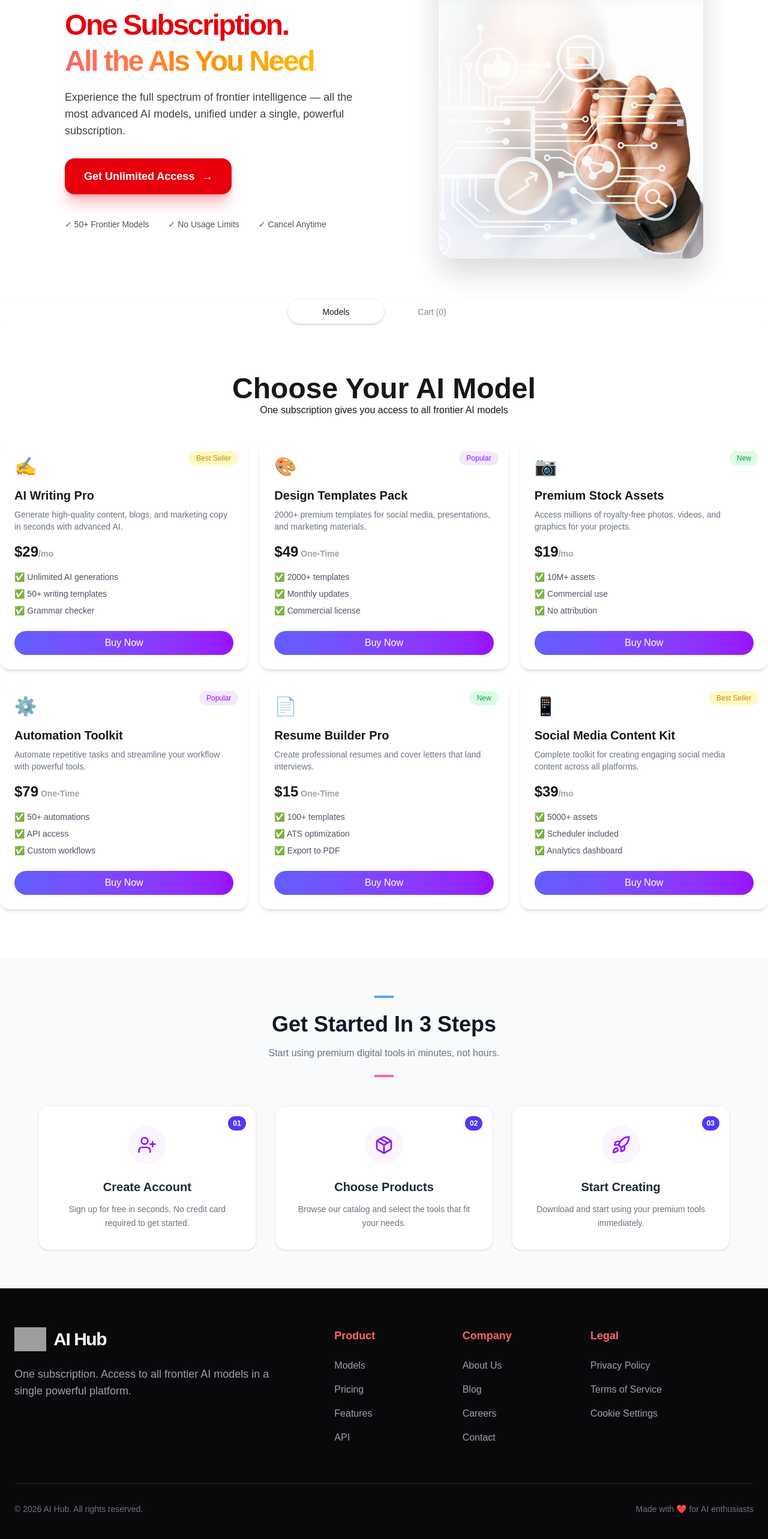
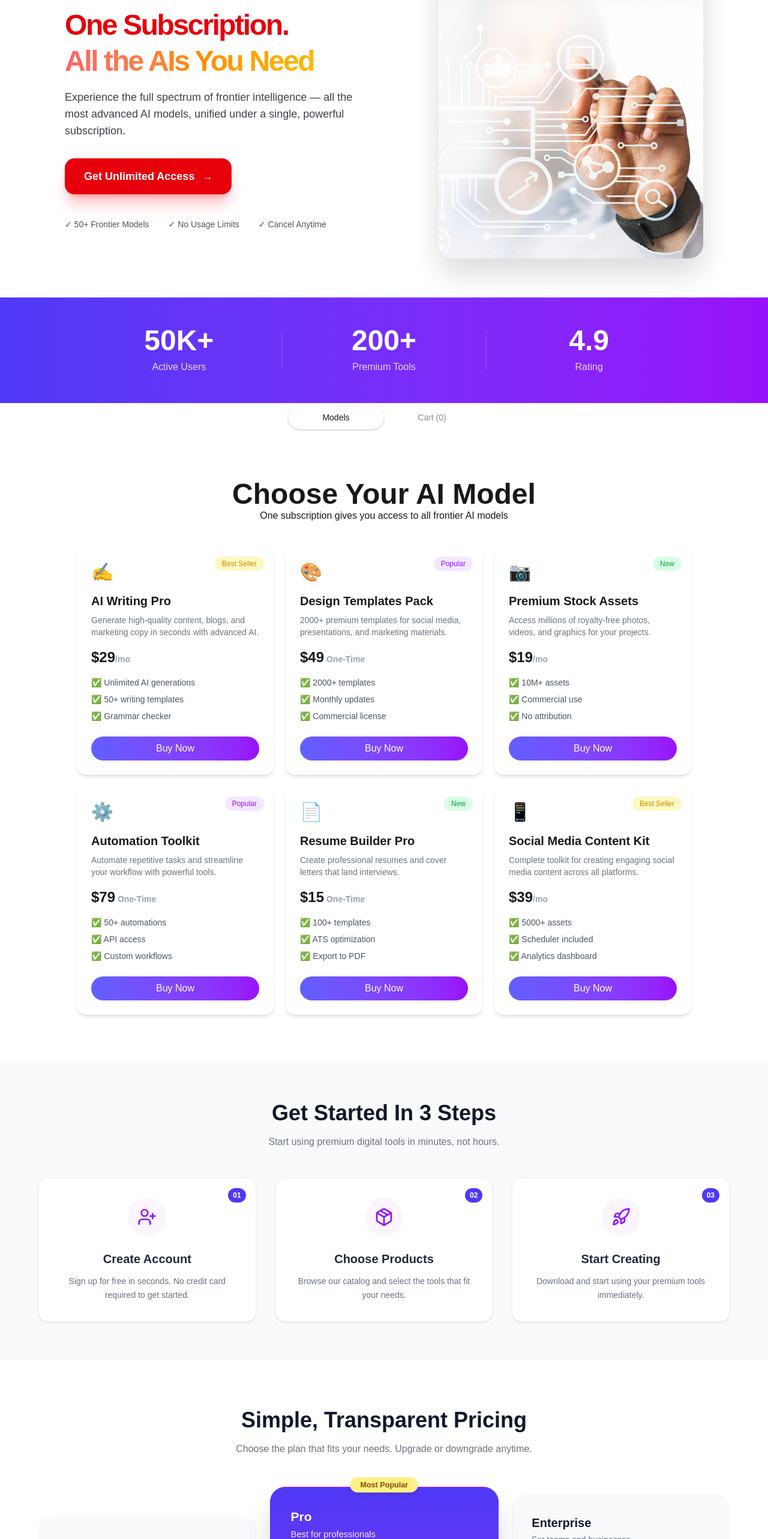
Before and after one commit to rmgolamrabbani/Assignment-06, a React (Vite) app: page / in a window 1280 px wide. Shown: the part 226-2792 px from the top of the page at 60% size. Built offline with nearby package versions, Linux system fonts and the light colour scheme; grey boxes are pictures that could not be loaded.

Commit message:
added rating section

```diff
--- a/package.json
+++ b/package.json
@@ -11,6 +11,7 @@
   },
   "dependencies": {
     "@tailwindcss/vite": "^4.2.2",
+    "lucide-react": "^1.7.0",
     "react": "^19.1.1",
     "react-dom": "^19.1.1",
     "react-toastify": "^11.0.5",
--- a/src/App.jsx
+++ b/src/App.jsx
@@ -4,7 +4,10 @@ import Cart from "./component/Cart";
 import Footer from "./component/Footer";
 import Models from "./component/Models";
 import NavBar from "./component/NavBar";
-import Steps from "./component/GetStarted";
+import GetStarted from "./component/GetStarted";
+import Transparent from "./component/Transparent";
+import Rating from "./component/Rating";
+
 import { ToastContainer } from 'react-toastify'
 
 const getModels = async () => {
@@ -25,6 +28,8 @@ function App() {
       <NavBar />
 
       <Banner />
+
+      <Rating/>
 
       {/* name of each tab group should be unique */}
       <div className="tabs tabs-box justify-center bg-transparent">
@@ -49,8 +54,8 @@ function App() {
 
       {activeTab === "cart" && <Cart  carts={carts} setCarts={setCarts}/>}
 
-      <Steps/>
-
+      <GetStarted/>
+      <Transparent/>
       <Footer />
 
        <ToastContainer/>
--- a/src/component/GetStarted.jsx
+++ b/src/component/GetStarted.jsx
@@ -1,4 +1,4 @@
-import React from 'react';
+
 import { UserPlus, Package, Rocket } from 'lucide-react';
 
 const GetStarted = () => {
@@ -28,14 +28,14 @@ const GetStarted = () => {
       <div className="max-w-6xl mx-auto text-center">
         {/* Header Section */}
         <div className="mb-12">
-            <div className="w-8 h-1 bg-blue-400 mx-auto mb-6"></div>
+
             <h2 className="text-3xl md:text-4xl font-bold text-gray-900 mb-4">
                 Get Started In 3 Steps
             </h2>
             <p className="text-gray-500">
                 Start using premium digital tools in minutes, not hours.
             </p>
-            <div className="w-8 h-1 bg-pink-400 mx-auto mt-6"></div>
+
         </div>
 
         {/* Steps Grid */}
--- a/src/component/Models.jsx
+++ b/src/component/Models.jsx
@@ -12,7 +12,7 @@ const Models = ({ modelPromise, carts, setCarts }) => {
         <p>One subscription gives you access to all frontier AI models</p>
       </div>
 
-      <div className="grid  md:grid-cols-2  lg:grid-cols-3 gap-5 mt-10">
+      <div className="grid  md:grid-cols-2  lg:grid-cols-3 gap-5 mt-10 w-[80%] mx-auto ">
         {models.map((model) => (
          <ModelCard key={model.id} model={model} carts={carts} setCarts={setCarts}/>
         ))}
--- /dev/null
+++ b/src/component/Rating.jsx
@@ -0,0 +1,36 @@
+import React from 'react';
+
+const StatsSection = () => {
+  const stats = [
+    { label: 'Active Users', value: '50K+' },
+    { label: 'Premium Tools', value: '200+' },
+    { label: 'Rating', value: '4.9' },
+  ];
+
+  return (
+    <section className="bg-gradient-to-r from-indigo-600 to-purple-600 py-12 px-6">
+      <div className="max-w-5xl mx-auto flex flex-col md:flex-row items-center justify-around gap-8 md:gap-0">
+        {stats.map((stat, index) => (
+          <React.Fragment key={index}>
+            {/* Stat Item */}
+            <div className="text-center text-white flex-1">
+              <h2 className="text-4xl md:text-5xl font-bold mb-2">
+                {stat.value}
+              </h2>
+              <p className="text-purple-100 text-sm md:text-base opacity-90">
+                {stat.label}
+              </p>
+            </div>
+
+            {/* Divider (Only show between items on desktop) */}
+            {index !== stats.length - 1 && (
+              <div className="hidden md:block h-16 w-[1px] bg-white/20"></div>
+            )}
+          </React.Fragment>
+        ))}
+      </div>
+    </section>
+  );
+};
+
+export default StatsSection;
--- /dev/null
+++ b/src/component/Transparent.jsx
@@ -0,0 +1,101 @@
+
+import { Check } from 'lucide-react';
+
+const Pricing = () => {
+  const plans = [
+    {
+      name: "Starter",
+      description: "Perfect for getting started",
+      price: "0",
+      features: ["Access to 10 free tools", "Basic templates", "Community support", "1 project per month"],
+      buttonText: "Get Started Free",
+      isPopular: false,
+    },
+    {
+      name: "Pro",
+      description: "Best for professionals",
+      price: "29",
+      features: ["Access to all premium tools", "Unlimited templates", "Priority support", "Unlimited projects", "Cloud sync", "Advanced analytics"],
+      buttonText: "Start Pro Trial",
+      isPopular: true,
+    },
+    {
+      name: "Enterprise",
+      description: "For teams and businesses",
+      price: "99",
+      features: ["Everything in Pro", "Team collaboration", "Custom integrations", "Dedicated support", "SLA guarantee", "Custom branding"],
+      buttonText: "Contact Sales",
+      isPopular: false,
+    },
+  ];
+
+  return (
+    <section className="py-20 px-6 bg-white">
+      <div className="max-w-6xl mx-auto">
+        {/* Header */}
+        <div className="text-center mb-16">
+          <h2 className="text-4xl font-bold text-slate-900 mb-4">Simple, Transparent Pricing</h2>
+          <p className="text-gray-500">Choose the plan that fits your needs. Upgrade or downgrade anytime.</p>
+        </div>
+
+        {/* Pricing Cards Grid */}
+        <div className="grid grid-cols-1 md:grid-cols-3 gap-8 items-center">
+          {plans.map((plan, index) => (
+            <div
+              key={index}
+              className={`relative p-8 rounded-3xl border transition-all duration-300 ${
+                plan.isPopular
+                ? "bg-gradient-to-b from-indigo-600 to-purple-600 text-white shadow-2xl scale-105 z-10 border-transparent"
+                : "bg-gray-50 text-slate-900 border-gray-100 hover:border-purple-200"
+              }`}
+            >
+              {/* Popular Tag */}
+              {plan.isPopular && (
+                <div className="absolute -top-4 left-1/2 -translate-x-1/2 bg-yellow-200 text-yellow-800 text-xs font-bold px-4 py-1 rounded-full shadow-md">
+                  Most Popular
+                </div>
+              )}
+
+              <div className="mb-8">
+                <h3 className="text-xl font-bold mb-1">{plan.name}</h3>
+                <p className={`text-sm ${plan.isPopular ? "text-purple-100" : "text-gray-500"}`}>
+                  {plan.description}
+                </p>
+              </div>
+
+              <div className="mb-8 flex items-baseline">
+                <span className="text-4xl font-bold">${plan.price}</span>
+                <span className={`text-lg ml-1 ${plan.isPopular ? "text-purple-200" : "text-gray-400"}`}>
+                  /Month
+                </span>
+              </div>
+
+              <ul className="space-y-4 mb-10">
+                {plan.features.map((feature, i) => (
+                  <li key={i} className="flex items-center gap-3 text-sm">
+                    <Check size={18} className={plan.isPopular ? "text-white" : "text-green-500"} />
+                    <span className={plan.isPopular ? "text-purple-50" : "text-gray-600"}>
+                      {feature}
+                    </span>
+                  </li>
+                ))}
+              </ul>
+
+              <button
+                className={`w-full py-4 rounded-2xl font-bold transition-all ${
+                  plan.isPopular
+                    ? "bg-white text-indigo-600 hover:bg-gray-100 shadow-lg"
+                    : "bg-gradient-to-r from-indigo-500 to-purple-600 text-white hover:opacity-90"
+                }`}
+              >
+                {plan.buttonText}
+              </button>
+            </div>
+          ))}
+        </div>
+      </div>
+    </section>
+  );
+};
+
+export default Pricing;
```
Also changed, not shown: 1 other file (tests, documents, lock files or other folders).
